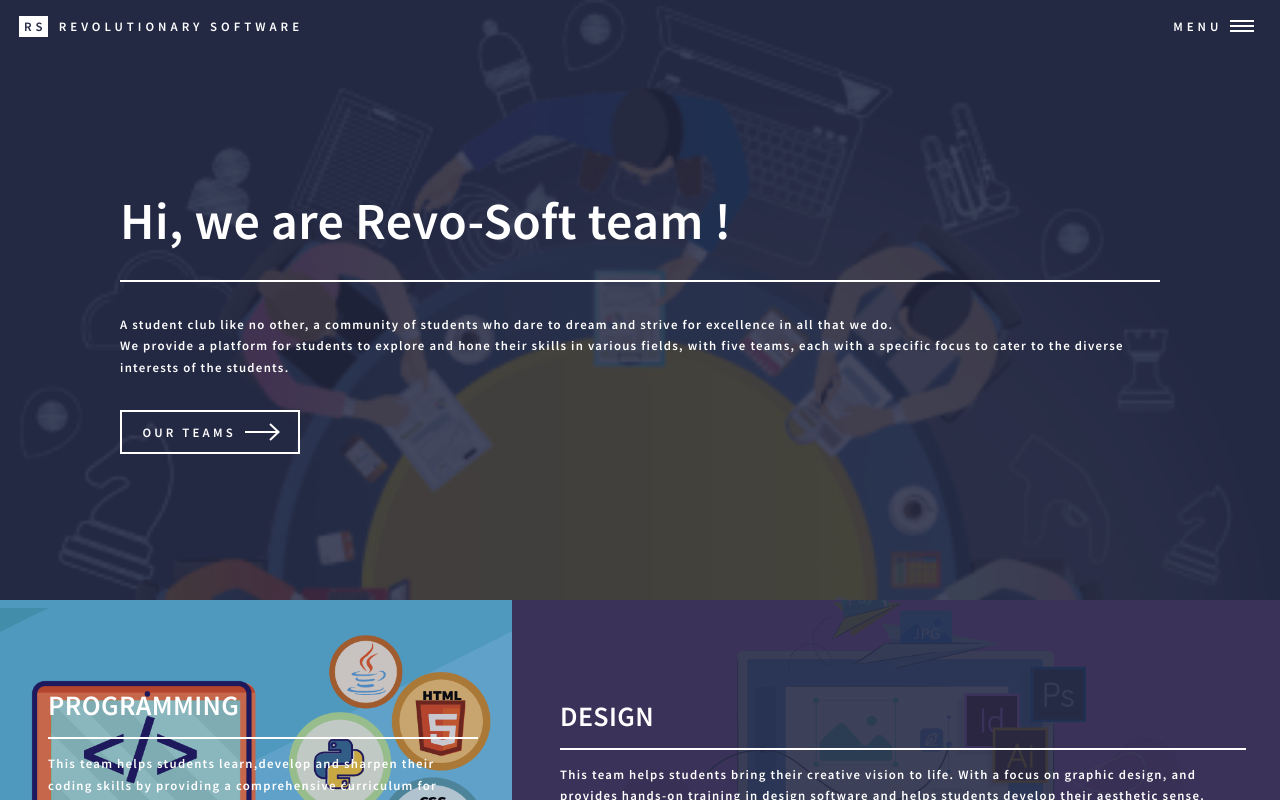
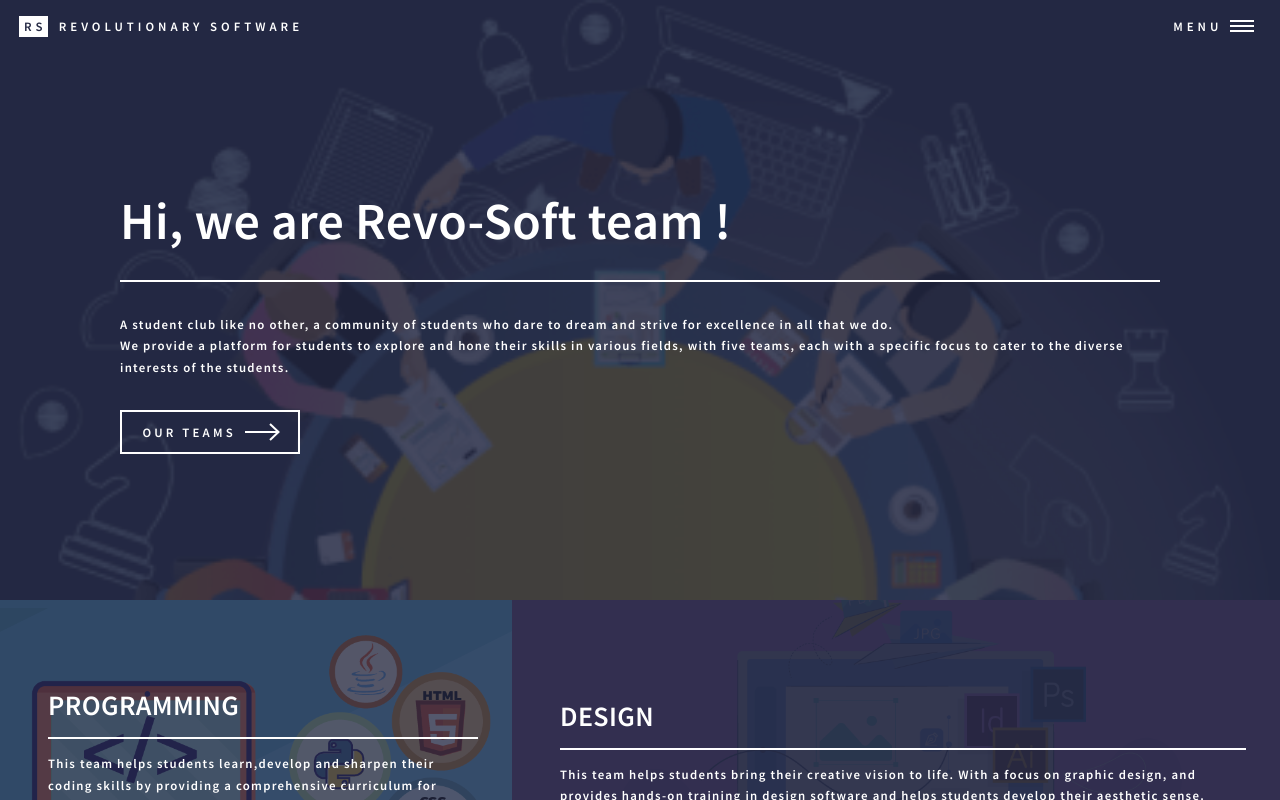
Before and after one commit to revosoftclub/revosoft, a plain HTML site: page index.html in a window 1280 px wide. In both pictures the pointer is over the element 256 px from the left and 760 px from the top of the page. Shown: the top 800 px of the page. Drawn offline with Linux system fonts and the light colour scheme.

Commit message:
Update main.css

```diff
--- a/assets/css/main.css
+++ b/assets/css/main.css
@@ -2787,7 +2787,7 @@ input, select, textarea {
 				display: block;
 				height: 100%;
 				left: 0;
-				opacity: 0.85;
+				opacity: 0.9;
 				position: absolute;
 				width: 100%;
 				z-index: 2;
@@ -2806,7 +2806,7 @@ input, select, textarea {
 			}
 
 			.tiles article:hover:before {
-				opacity: 0;
+				opacity: 0.7;
 			}
 
 			.tiles article.is-transitioning {
```
